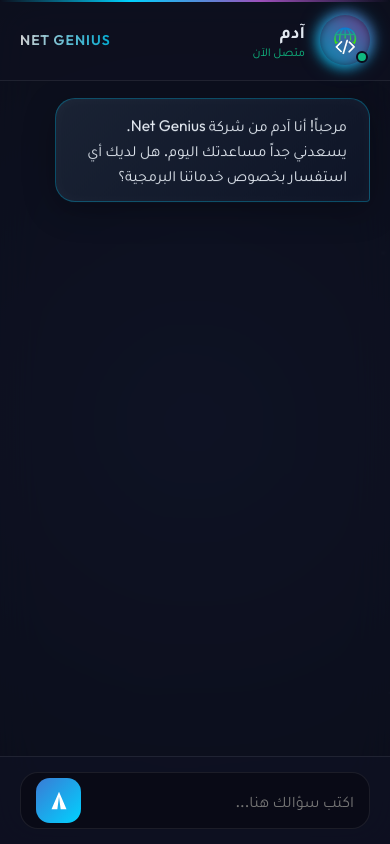
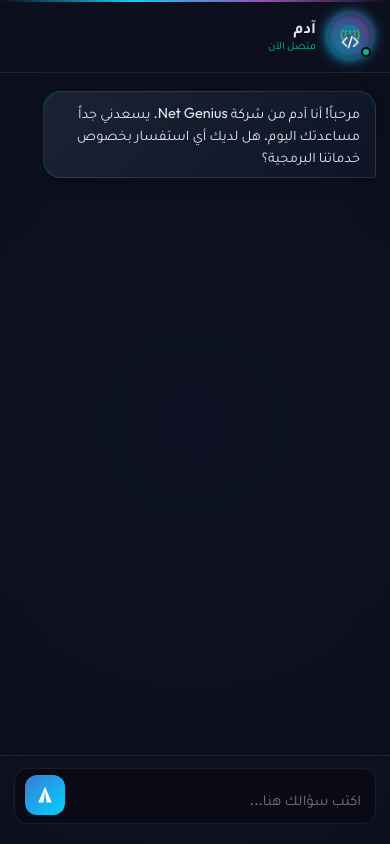
Before and after one commit to ahmed-new/Adam-ai, a Flask app: page / in a window 390 px wide. Run offline with Flask 3, Linux system fonts and the light colour scheme; parts of the project's set-up code (start-up, migrations or seed data) failed here and were passed over.

Commit message:
fixing hight mobile view

```diff
--- a/templates/index.html
+++ b/templates/index.html
@@ -38,10 +38,12 @@
             background-color: var(--bg-deep);
             color: var(--text-main);
             height: 100vh;
+            height: 100dvh;
             overflow: hidden;
             display: flex;
             justify-content: center;
             align-items: center;
+            position: relative;
         }
 
         /* --- Animated Background Particles --- */
@@ -49,8 +51,9 @@
             position: fixed;
             top: 0;
             left: 0;
-            width: 100%;
-            height: 100%;
+            width: 100vw;
+            height: 100vh;
+            height: 100dvh;
             background: radial-gradient(circle at 50% 50%, #0f172a 0%, #05070a 100%);
             z-index: -2;
         }
@@ -61,6 +64,7 @@
             height: 100%;
             z-index: -1;
             overflow: hidden;
+            pointer-events: none;
         }
 
         .particle {
@@ -74,7 +78,7 @@
 
         @keyframes float {
             from {
-                transform: translateY(100vh) scale(0);
+                transform: translateY(110vh) scale(0);
                 opacity: 0;
             }
 
@@ -93,8 +97,10 @@
             width: 100%;
             max-width: 900px;
             height: 90vh;
+            height: 90dvh;
             background: var(--glass-bg);
             backdrop-filter: blur(20px);
+            -webkit-backdrop-filter: blur(20px);
             border: 1px solid var(--glass-border);
             border-radius: 28px;
             display: flex;
@@ -104,6 +110,7 @@
             position: relative;
             overflow: hidden;
             animation: appReveal 1s cubic-bezier(0.16, 1, 0.3, 1);
+            z-index: 1;
         }
 
         @keyframes appReveal {
@@ -131,25 +138,26 @@
 
         /* --- Header --- */
         header {
-            padding: 20px 30px;
+            padding: 18px 24px;
             background: rgba(15, 18, 35, 0.4);
             border-bottom: 1px solid var(--glass-border);
             display: flex;
             align-items: center;
             justify-content: space-between;
+            flex-shrink: 0;
             z-index: 5;
         }
 
         .assistant-profile {
             display: flex;
             align-items: center;
-            gap: 15px;
+            gap: 12px;
         }
 
         .avatar-wrapper {
             position: relative;
-            width: 50px;
-            height: 50px;
+            width: 44px;
+            height: 44px;
         }
 
         .avatar {
@@ -157,7 +165,7 @@
             height: 100%;
             border-radius: 50%;
             overflow: hidden;
-            box-shadow: 0 0 25px rgba(0, 210, 255, 0.5);
+            box-shadow: 0 0 15px rgba(0, 210, 255, 0.4);
             animation: pulseGlow 3s infinite;
         }
 
@@ -170,58 +178,53 @@
         .avatar-wrapper::before {
             content: "";
             position: absolute;
-            inset: -3px;
+            inset: -2px;
             border-radius: 50%;
             background: linear-gradient(45deg, #00d2ff, #9d50bb);
             z-index: -1;
-            filter: blur(6px);
-            opacity: 0.7;
+            filter: blur(4px);
+            opacity: 0.6;
         }
 
+        @keyframes pulseGlow {
 
-
-        @keyframes pulseGlow {
-            0% {
-                box-shadow: 0 0 10px rgba(0, 210, 255, 0.4);
+            0%,
+            100% {
+                box-shadow: 0 0 10px rgba(0, 210, 255, 0.3);
             }
 
             50% {
-                box-shadow: 0 0 25px rgba(0, 210, 255, 0.6);
-            }
-
-            100% {
-                box-shadow: 0 0 10px rgba(0, 210, 255, 0.4);
+                box-shadow: 0 0 20px rgba(0, 210, 255, 0.5);
             }
         }
 
         .status-dot {
             position: absolute;
-            bottom: 2px;
-            right: 2px;
-            width: 12px;
-            height: 12px;
+            bottom: 1px;
+            right: 1px;
+            width: 10px;
+            height: 10px;
             background: #10b981;
-            border: 2px solid var(--bg-midnight);
+            border: 2px solid #0a0c1b;
             border-radius: 50%;
         }
 
         .assistant-info h1 {
-            font-size: 18px;
+            font-size: 16px;
             font-weight: 600;
-            color: var(--text-main);
+            line-height: 1.2;
         }
 
         .assistant-info span {
-            font-size: 12px;
+            font-size: 11px;
             color: #10b981;
             display: block;
-            margin-top: -2px;
         }
 
         .brand-logo {
             font-weight: 700;
             letter-spacing: 1px;
-            font-size: 14px;
+            font-size: 13px;
             background: linear-gradient(90deg, #fff, var(--accent-blue));
             -webkit-background-clip: text;
             background-clip: text;
@@ -233,16 +236,16 @@
         #chat-flow {
             flex: 1;
             overflow-y: auto;
-            padding: 30px;
+            padding: 24px;
             display: flex;
             flex-direction: column;
-            gap: 20px;
+            gap: 16px;
             scrollbar-width: thin;
             scrollbar-color: var(--glass-border) transparent;
         }
 
         #chat-flow::-webkit-scrollbar {
-            width: 6px;
+            width: 4px;
         }
 
         #chat-flow::-webkit-scrollbar-thumb {
@@ -251,10 +254,10 @@
         }
 
         .message {
-            max-width: 80%;
+            max-width: 85%;
             display: flex;
             flex-direction: column;
-            animation: messageSlideIn 0.5s cubic-bezier(0.16, 1, 0.3, 1) forwards;
+            animation: messageSlideIn 0.4s cubic-bezier(0.16, 1, 0.3, 1) forwards;
             opacity: 0;
             transform: translateY(10px);
         }
@@ -275,105 +278,45 @@
         }
 
         .bubble {
-            padding: 14px 22px;
-            border-radius: 20px;
-            font-size: 15.5px;
-            line-height: 1.6;
+            padding: 12px 18px;
+            border-radius: 18px;
+            font-size: 15px;
+            line-height: 1.5;
             position: relative;
             direction: rtl;
             unicode-bidi: plaintext;
             white-space: pre-wrap;
+            word-wrap: break-word;
         }
 
-        /* Bot Bubble: Dark Glass + Cyan Glow Border */
         .bot .bubble {
             background: linear-gradient(135deg, rgba(30, 41, 59, 0.8), rgba(15, 23, 42, 0.8));
             backdrop-filter: blur(12px);
-            border: 1px solid rgba(0, 210, 255, 0.3);
-            color: var(--text-main);
+            border: 1px solid rgba(0, 210, 255, 0.2);
             border-bottom-right-radius: 4px;
-            box-shadow: 0 8px 32px rgba(0, 0, 0, 0.3),
-                inset 0 0 15px rgba(255, 255, 255, 0.03);
-            animation: botFloat 4s ease-in-out infinite;
+            box-shadow: 0 4px 15px rgba(0, 0, 0, 0.2);
         }
 
-        @keyframes botFloat {
-
-            0%,
-            100% {
-                transform: translateY(0);
-            }
-
-            50% {
-                transform: translateY(-3px);
-            }
-        }
-
-        /* User Bubble: Blue -> Indigo Gradient */
         .user .bubble {
             background: linear-gradient(135deg, #3b82f6, #6366f1);
             border-bottom-left-radius: 4px;
             color: white;
-            border: none;
-            box-shadow: 0 10px 25px -5px rgba(59, 130, 246, 0.4);
-            font-weight: 500;
-        }
-
-        /* --- Link & Button Styling --- */
-        .chat-link {
-            color: var(--accent-blue);
-            text-decoration: none;
-            border-bottom: 1px solid transparent;
-            transition: border 0.3s;
-        }
-
-        .chat-link:hover {
-            border-bottom-color: var(--accent-blue);
-        }
-
-        .whatsapp-btn {
-            display: inline-flex;
-            align-items: center;
-            gap: 10px;
-            background: #25d366;
-            color: white;
-            padding: 10px 18px;
-            border-radius: 12px;
-            text-decoration: none;
-            font-weight: 600;
-            margin-top: 10px;
-            font-size: 14px;
-            transition: transform 0.3s, box-shadow 0.3s;
-            box-shadow: 0 4px 15px rgba(37, 211, 102, 0.3);
-            border: none;
-            cursor: pointer;
-        }
-
-        .whatsapp-btn:hover {
-            transform: translateY(-2px);
-            box-shadow: 0 6px 20px rgba(37, 211, 102, 0.4);
-        }
-
-        .whatsapp-btn svg {
-            width: 20px;
-            height: 20px;
-            fill: white;
+            box-shadow: 0 4px 15px rgba(59, 130, 246, 0.3);
         }
 
         /* --- Typing Indicator --- */
         .typing-indicator {
             display: flex;
-            gap: 5px;
-            padding: 10px 15px;
-            background: var(--ai-bubble);
-            border-radius: 20px;
+            gap: 4px;
+            padding: 10px 14px;
+            background: rgba(30, 41, 59, 0.5);
+            border-radius: 15px;
             width: fit-content;
-            margin-top: 5px;
         }
 
         .dot {
-            width: 6px;
-            height: 6px;
+            width: 5px;
+            height: 5px;
             background: var(--text-muted);
             border-radius: 50%;
             animation: dotWave 1.4s infinite ease-in-out;
@@ -396,32 +339,31 @@
             }
 
             30% {
-                transform: translateY(-6px);
+                transform: translateY(-4px);
             }
         }
 
         /* --- Input Area --- */
         .input-wrapper {
-            padding: 25px 30px;
+            padding: 20px 24px;
             background: rgba(15, 18, 35, 0.6);
             border-top: 1px solid var(--glass-border);
-            position: relative;
+            flex-shrink: 0;
         }
 
         .input-container {
-            position: relative;
             display: flex;
-            align-items: center;
+            align-items: flex-end;
             background: rgba(0, 0, 0, 0.3);
             border: 1px solid var(--glass-border);
-            border-radius: 18px;
-            padding: 5px 5px 5px 15px;
-            transition: border 0.3s, box-shadow 0.3s;
+            border-radius: 16px;
+            padding: 8px 12px;
+            transition: border 0.3s;
         }
 
         .input-container:focus-within {
             border-color: var(--accent-blue);
-            box-shadow: 0 0 15px rgba(0, 210, 255, 0.15);
+            box-shadow: 0 0 10px rgba(0, 210, 255, 0.1);
         }
 
         #user-input {
@@ -430,61 +372,129 @@
             border: none;
             outline: none;
             color: white;
-            padding: 12px 10px;
-            font-size: 16px;
+            padding: 8px 4px;
+            font-size: 15px;
+            max-height: 150px;
             resize: none;
-            max-height: 120px;
-            scrollbar-width: none;
         }
 
         #send-btn {
-            width: 45px;
-            height: 45px;
+            width: 40px;
+            height: 40px;
             background: var(--header-gradient);
             border: none;
-            border-radius: 14px;
+            border-radius: 12px;
             cursor: pointer;
             display: flex;
             justify-content: center;
             align-items: center;
-            transition: transform 0.2s, box-shadow 0.2s;
+            margin-bottom: 2px;
+            margin-right: 8px;
+            transition: transform 0.2s;
+            flex-shrink: 0;
         }
 
-        #send-btn:hover {
-            transform: scale(1.05);
-            box-shadow: 0 0 15px rgba(0, 210, 255, 0.4);
+        #send-btn:active {
+            transform: scale(0.95);
         }
 
         #send-btn svg {
-            width: 20px;
-            height: 20px;
+            width: 18px;
+            height: 18px;
             fill: white;
             transform: rotate(-90deg);
         }
 
-        /* --- Responsive --- */
+        /* --- Link & Whatsapp --- */
+        .chat-link {
+            color: var(--accent-blue);
+            text-decoration: underline;
+        }
+
+        .whatsapp-btn {
+            display: inline-flex;
+            align-items: center;
+            gap: 8px;
+            background: #25d366;
+            color: white;
+            padding: 8px 14px;
+            border-radius: 10px;
+            text-decoration: none;
+            font-size: 13px;
+            margin-top: 8px;
+            box-shadow: 0 4px 10px rgba(37, 211, 102, 0.2);
+        }
+
+        /* --- Responsive Queries --- */
+        @media (max-width: 768px) {
+            .app-container {
+                margin: 10px;
+                height: 95vh;
+                height: 95dvh;
+                border-radius: 20px;
+            }
+        }
+
         @media (max-width: 600px) {
+            body {
+                align-items: flex-start;
+            }
+
+            .app-container {
+                margin: 0;
+                height: 100vh;
+                height: 100dvh;
+                border-radius: 0;
+                border: none;
+            }
+
+            header {
+                padding: 14px 18px;
+            }
+
+            .brand-logo {
+                display: none;
+            }
+
+            #chat-flow {
+                padding: 18px 14px;
+                gap: 12px;
+            }
+
+            .message {
+                max-width: 92%;
+            }
+
+            .bubble {
+                padding: 10px 15px;
+                font-size: 14.5px;
+            }
+
+            .input-wrapper {
+                padding: 12px 14px 20px 14px;
+            }
+
+            .input-container {
+                border-radius: 14px;
+                padding: 6px 10px;
+            }
+        }
+
+        /* Landscape/Short Screen Fix */
+        @media (max-height: 500px) {
             .app-container {
                 height: 100vh;
                 margin: 0;
                 border-radius: 0;
-                border: none;
             }
 
-            .message {
-                max-width: 90%;
+            .avatar-wrapper {
+                width: 32px;
+                height: 32px;
             }
 
             header {
-                padding: 15px 20px;
-            }
-
-            #chat-flow {
-                padding: 20px;
-            }
-
-            .input-wrapper {
-                padding: 15px 20px;
+                padding: 8px 15px;
             }
         }
     </style>
```
